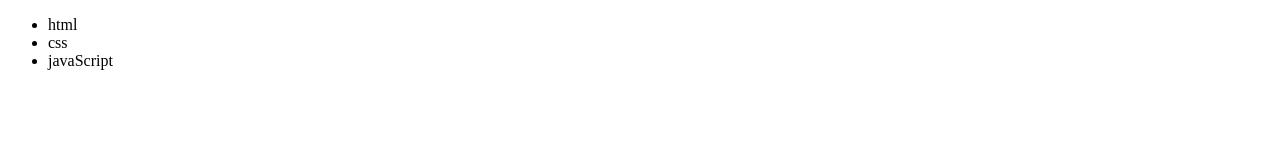
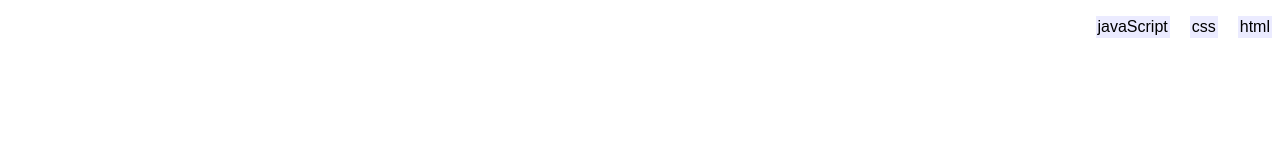
Before and after one commit to Tracy-miranja/caleb-tracy-collaboration, a plain HTML site: page index.html in a window 1280 px wide. Drawn offline with Linux system fonts and the light colour scheme.

Commit message:
Made changes to class in header

```diff
--- a/index.html
+++ b/index.html
@@ -4,10 +4,11 @@
     <meta charset="UTF-8" />
     <meta http-equiv="X-UA-Compatible" content="IE=edge" />
     <meta name="viewport" content="width=device-width, initial-scale=1.0" />
+    <link rel="stylesheet" href="style.css">
     <title>collabo</title>
   </head>
   <body>
-    <header class="social links">
+    <header class="social-links">
       <ul>
         <li>html</li>
         <li>css</li>
```
